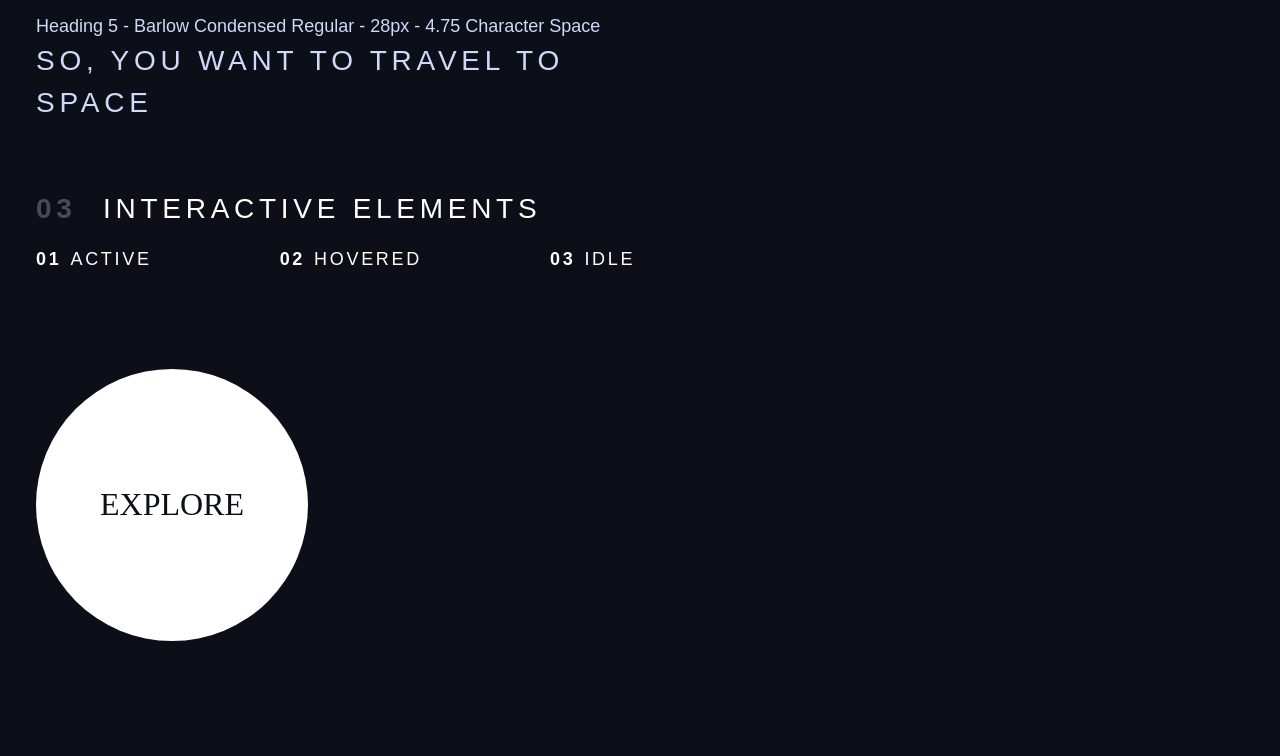
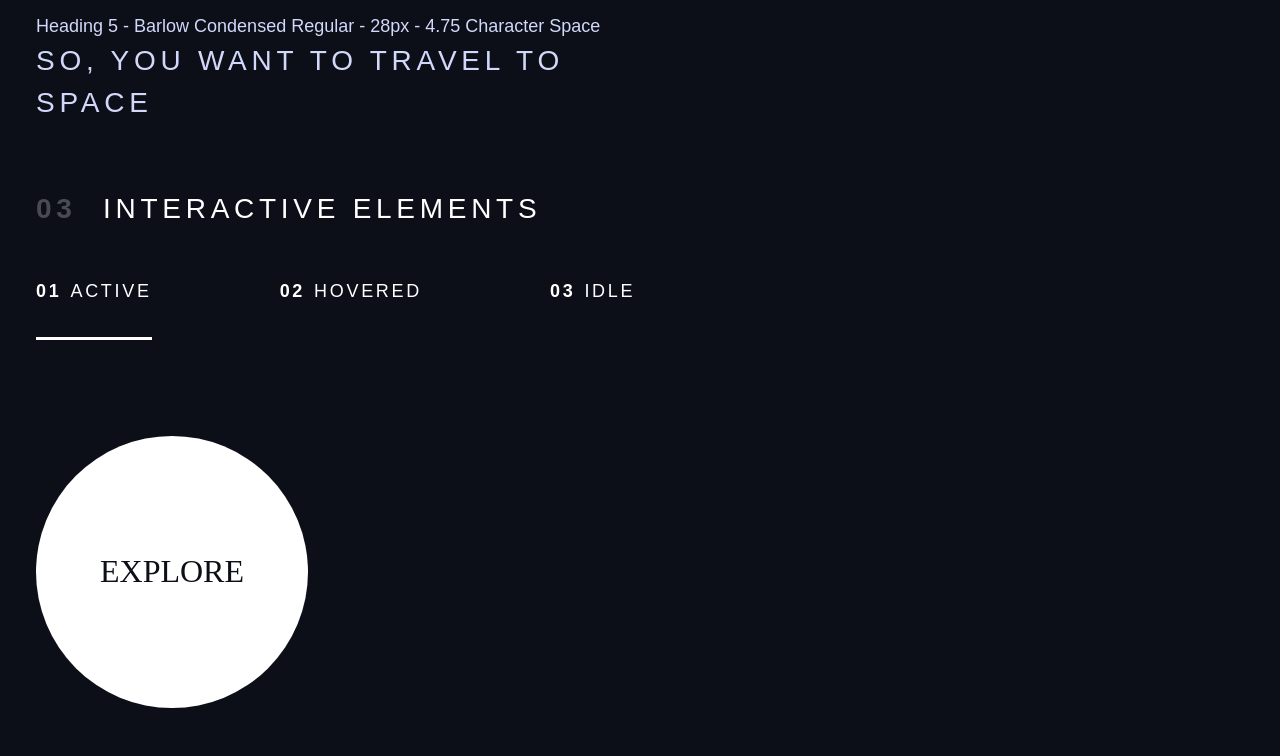
Before and after one commit to En-Er-Elg/spaceTravelWebsite, a plain HTML site: page index.html in a window 1280 px wide. Shown: the part 959-1715 px from the top of the page. Before the commit the page ends 1648 px from the top, so only its background shows below. Drawn offline with Linux system fonts and the light colour scheme.

Commit message:
styling links active, hover lesson #16

```diff
--- a/style.css
+++ b/style.css
@@ -257,6 +257,7 @@ select {
 	margin: 0;
 	padding: 0;
 	--gap: 8rem;
+	--underline-gap: 2rem;
 	list-style: none;
 }
 .primary-navigation a {
@@ -268,5 +269,13 @@ select {
 }
 
 .underline-indicators > * {
-
+	padding: var(--underline-gap, 1rem) 0;
+	border-bottom: 0.2rem solid hsl(var(--clr-white) / 0);
 }
+.underline-indicators > *:hover,
+.underline-indicators > *:focus {
+	border-color: hsl(var(--clr-white) / 0.5);
+}
+.underline-indicators > .active {
+	border-color: hsl(var(--clr-white) / 1);
+}
```
